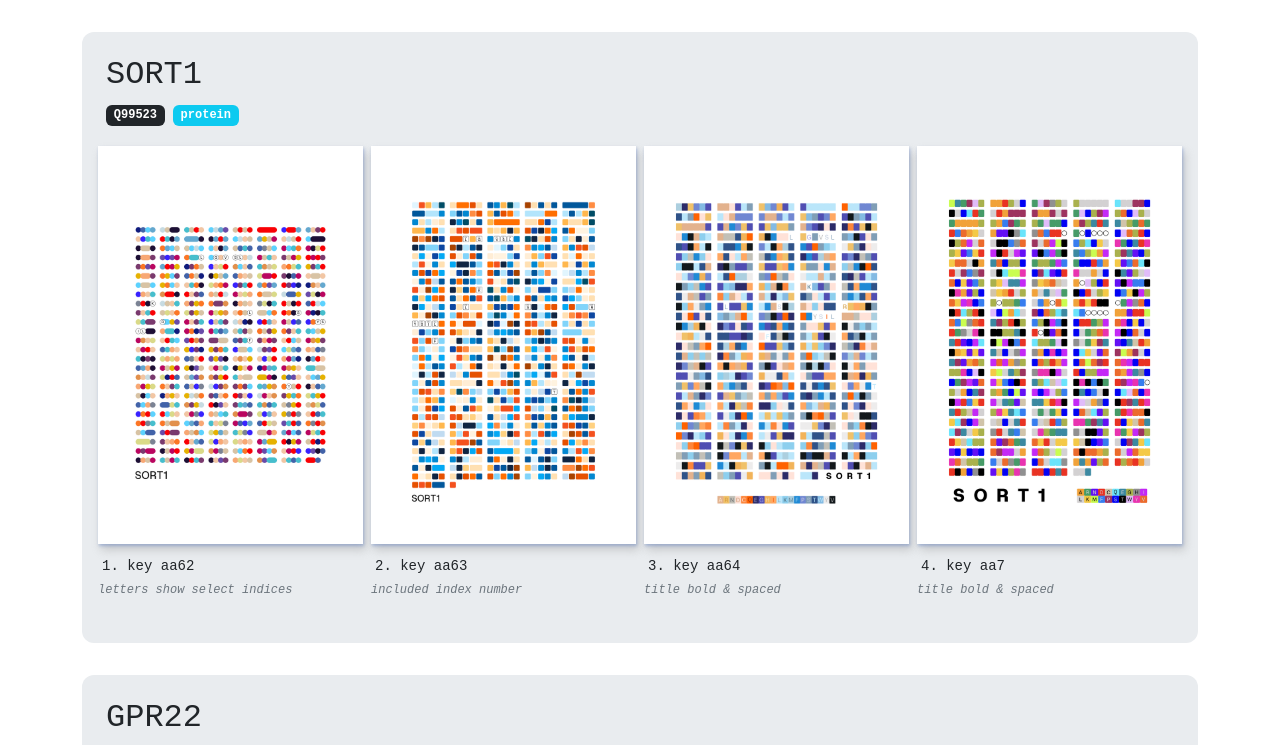
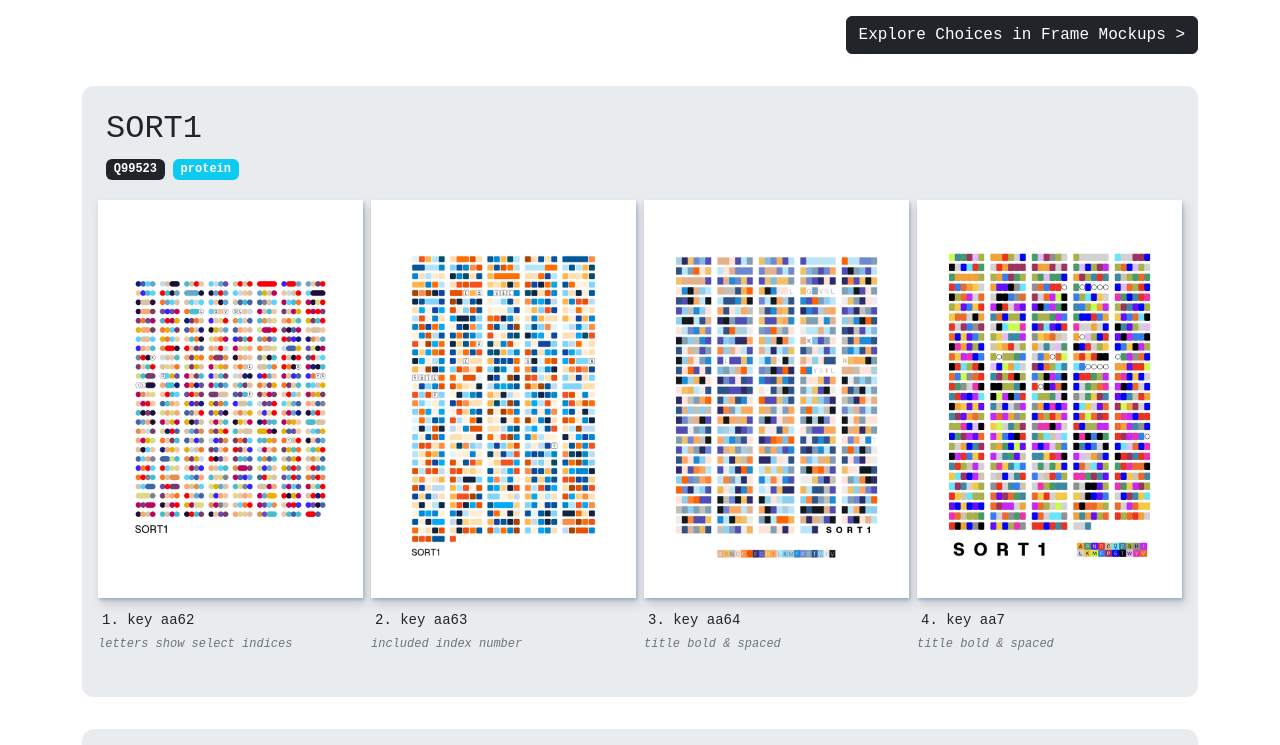
Before and after one commit to SBlackA/seq-viewer, a plain HTML site: page index.html in a window 1280 px wide. Shown: the top 745 px of the page. Drawn offline with nearby package versions, Linux system fonts and the light colour scheme.

Commit message:
Update index.html

```diff
--- a/index.html
+++ b/index.html
@@ -9,6 +9,12 @@
   <script src="https://cdn.jsdelivr.net/npm/bootstrap@5.3.3/dist/js/bootstrap.bundle.min.js"></script>
 </head>
 <body class="fullpage">
+<div class="container mt-3 d-flex justify-content-end">
+  <button class="btn btn-dark" onclick="window.open('frames_placeholder.html', '_blank')">
+    Explore Choices in Frame Mockups >
+  </button>
+</div>
+
   <div id="sequence-gallery" class="container"></div>
   <!-- Modal -->
   <div class="modal fade" id="imageModal" tabindex="-1">
```
